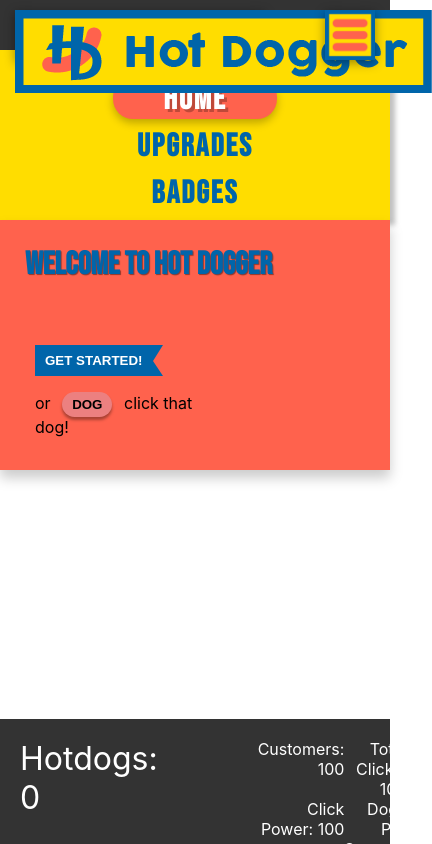
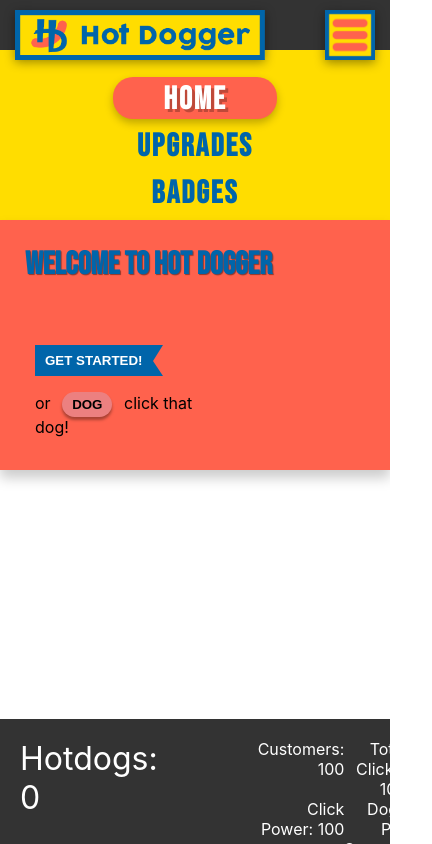
Before and after one commit to stujmar/hotdogger-fe, a React (Create React App) app: page / in a window 390 px wide. Shown: the whole page, 432 px wide, since content can reach past the window. Built offline with nearby package versions, Linux system fonts and the light colour scheme; no server answers; a web font is replaced by a local one.

Commit message:
[sm] reworked the mobile menu heights to the img isn't cropped anymore

```diff
--- a/src/components/BurgerBar/BurgerBar.module.css
+++ b/src/components/BurgerBar/BurgerBar.module.css
@@ -7,12 +7,15 @@
 }
 
 .mobileLogo {
-    /* background: url(../../resources/logo_mobile.png); */
     z-index: 50;
-    width:250px;
     top: 10px;
     left: 15px;
-    height: 50px;
+    height: 49px;
+}
+
+.mobileLogo img {
+    width: 250px;
+    object-fit: cover;
 }
 
 .closeIcon {
```
